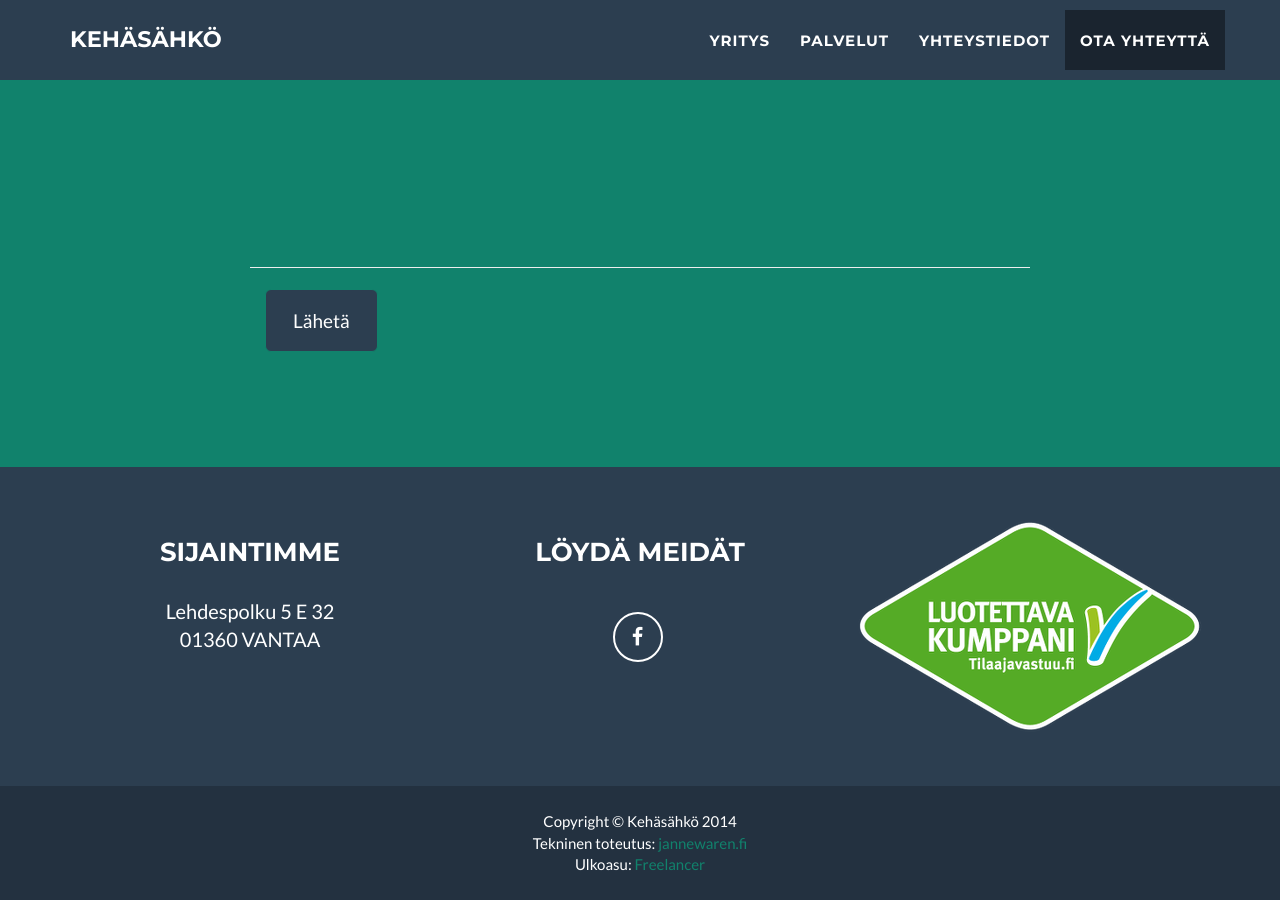
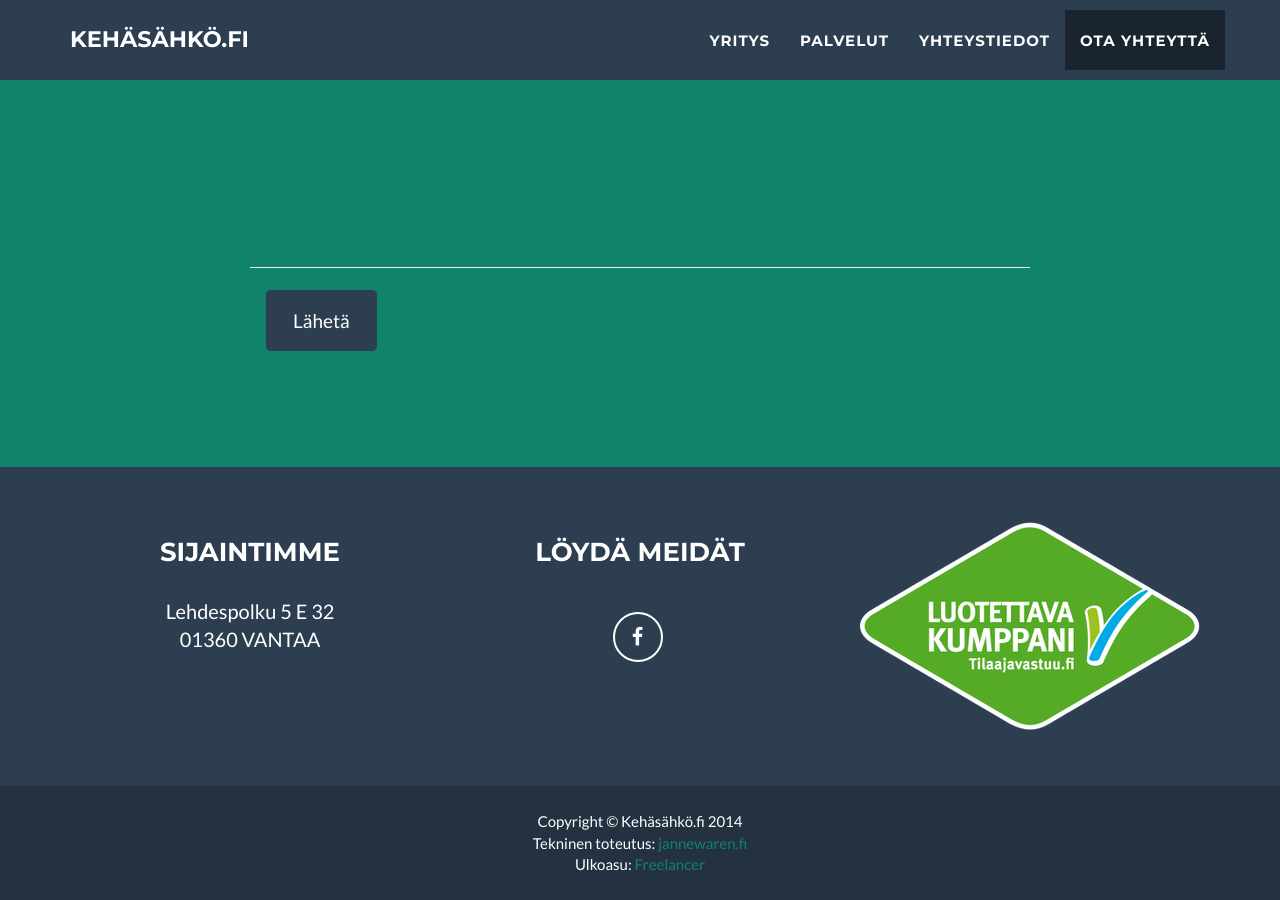
Before and after one commit to jannewaren/kehasahko-fi-jekyll, a Jekyll site: the page built from index.html, in a window 1280 px wide and 900 px high, scrolled down 2990 px. Built offline with Jekyll 4.4.1, drawn with Linux system fonts in a browser that asks for light colours; comment, search, counter and statistics services are not loaded.

```diff
--- a/_config.yml
+++ b/_config.yml
@@ -1,5 +1,5 @@
 # Site settings
-title: Kehäsähkö
+title: Kehäsähkö.fi
 email: toni.ahola@kehasahko.fi
 description: "Kehäsähkö on pääkaupunkiseudulla toimiva sähköalan yritys jonka valttina on joustava, edullinen ja nopea palvelu sähkötöille, myös iltaisin ja viikonloppuisin. Kaikki työmme ovat kotitalousvähennyskelpoisia."
 
```
